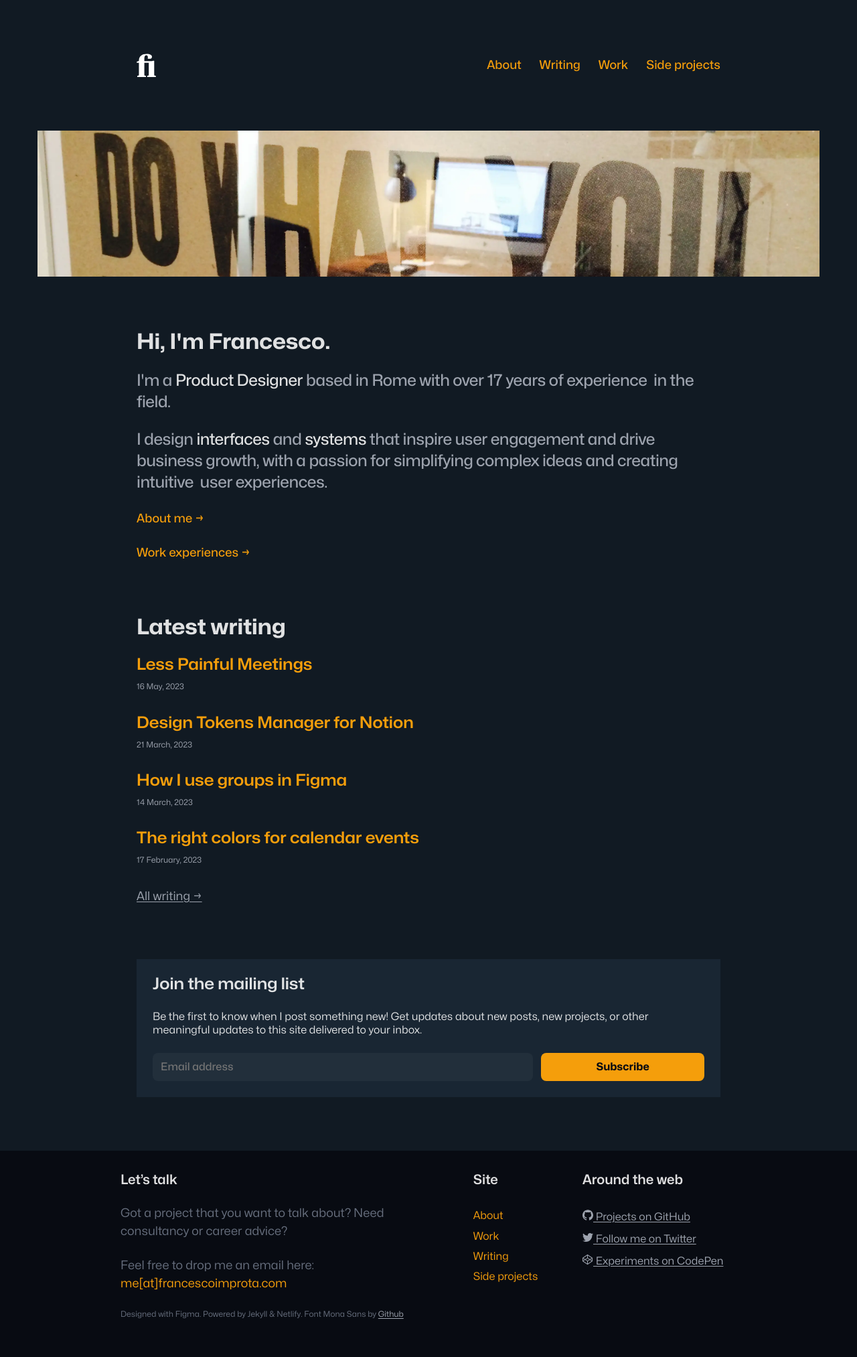
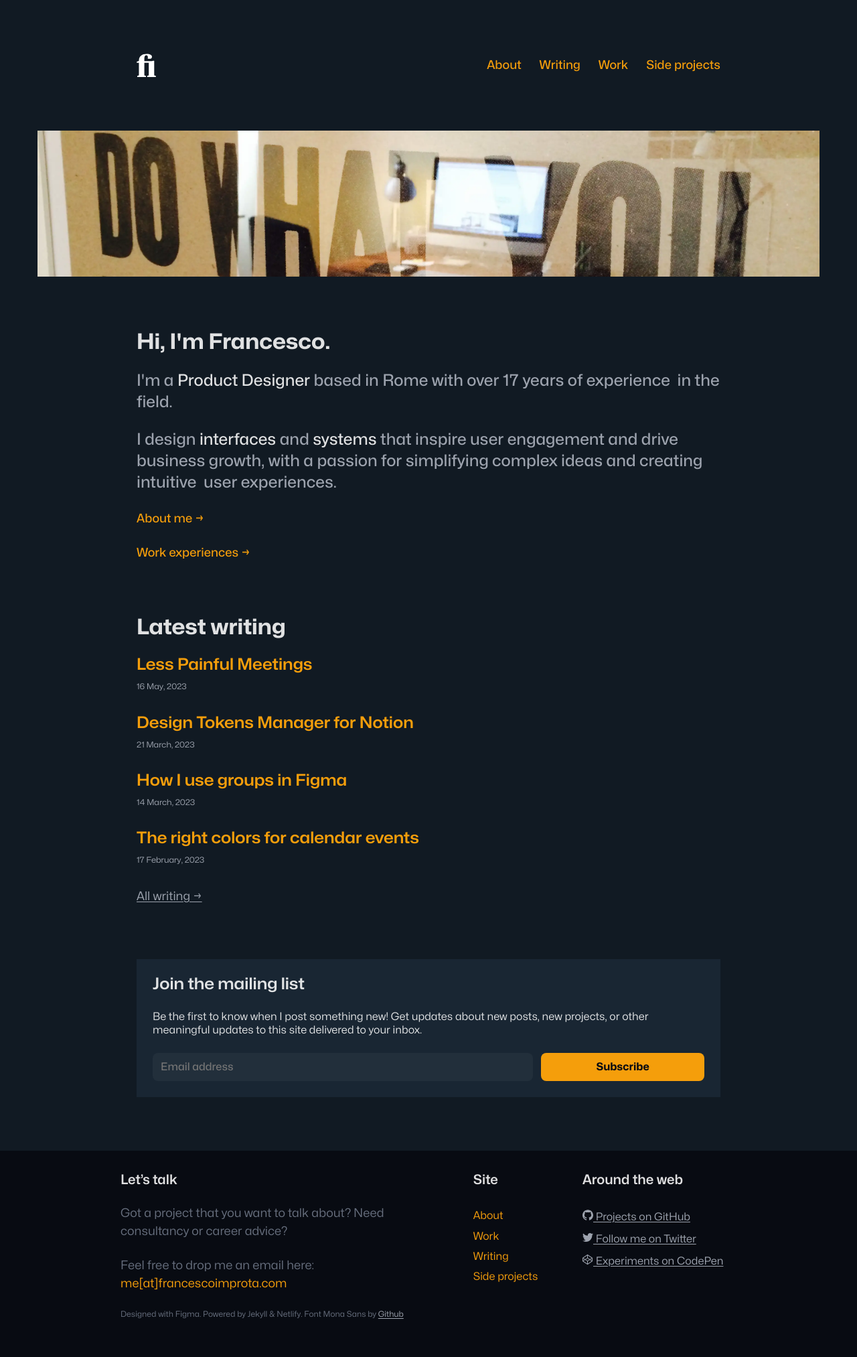
Before and after one commit to zetareticoli/fi, a Jekyll site: the page built from index.html, in a window 1280 px wide. Shown: the whole page at 67% size. Built offline with Jekyll 4.4.1, drawn with Linux system fonts in a browser that asks for light colours; some web fonts are replaced; the list of posts is cut into pages by our own code.

Commit message:
Fixed typography classes

```diff
--- a/_sass/utilities/_text.scss
+++ b/_sass/utilities/_text.scss
@@ -33,7 +33,6 @@
 .lead {
   font-size: var(--font-04);
   font-weight: var(--font-medium);
-  letter-spacing: var(--tracking-tight);
   line-height: var(--lineheight-double);
   @media screen and (min-width: 768px) {
     font-size: var(--font-06);
@@ -43,49 +42,43 @@
 .text-default {
   font-size: var(--font-03);
   font-weight: var(--font-regular);
-  letter-spacing: var(--tracking-normal);
   line-height: var(--lineheight-auto);
 }
 
 .text-emphasis {
   font-size: var(--font-03);
   font-weight: var(--font-medium);
-  letter-spacing: var(--tracking-normal);
   line-height: var(--lineheight-auto);
 }
 
 .text-small {
   font-size: var(--font-02);
   font-weight: var(--font-regular);
-  letter-spacing: var(--tracking-normal);
   line-height: var(--lineheight-auto);
 }
 
 .text-tiny {
   font-size: var(--font-01);
   font-weight: var(--font-regular);
-  letter-spacing: var(--tracking-normal);
   line-height: var(--lineheight-auto);
 }
 
 .body-default {
   font-size: var(--font-03);
   font-weight: var(--font-regular);
-  letter-spacing: var(--tracking-normal);
   line-height: var(--lineheight-relaxed);
 }
 
 .body-post {
   font-size: var(--font-05);
   font-weight: var(--font-regular);
-  letter-spacing: var(--tracking-tight);
   line-height: var(--lineheight-relaxed);
 }
 
 .caption {
   font-size: var(--font-01);
   font-weight: var(--font-regular);
-  letter-spacing: var(--tracking-normal);
+  font-stretch: var(--stretch-wide);
   line-height: var(--lineheight-auto);
 }
 
```
